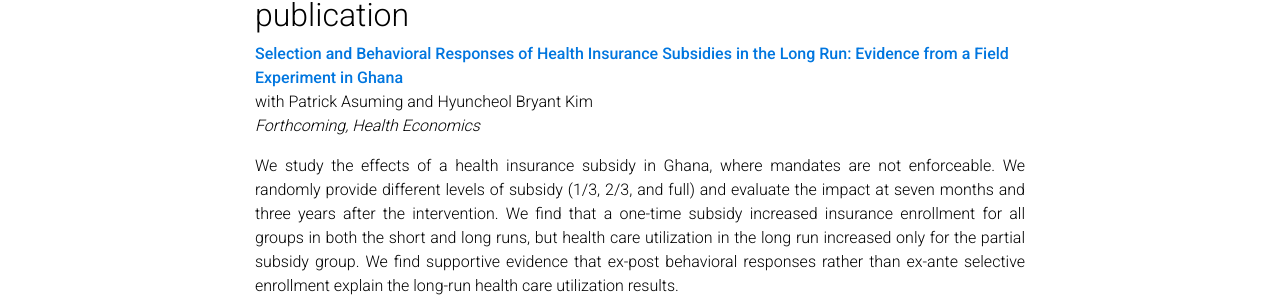
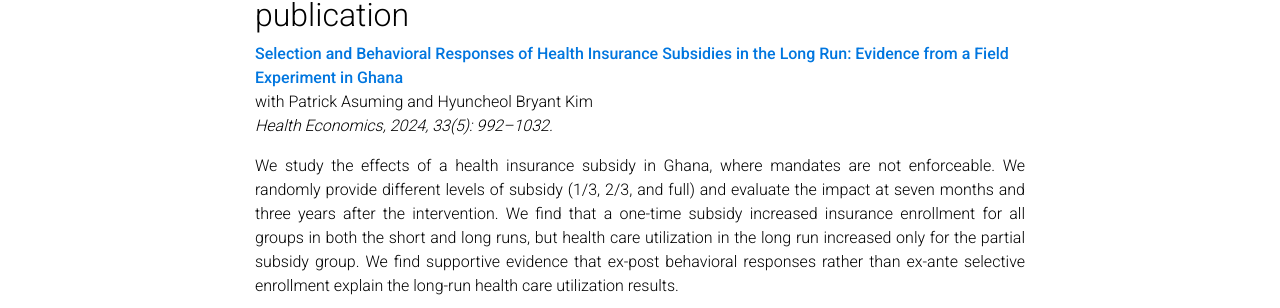
Before and after one commit to armandsim/armandsim.github.io, a Jekyll site: the page built from _pages/research.md, in a window 1280 px wide and 900 px high. Shown: the part 189-497 px from the top of the window. Built offline with Jekyll 4.4.1, drawn with Linux system fonts in a browser that asks for light colours; comment, search, counter and statistics services are not loaded; a style sheet for code colours, icons or effects is not loaded.

Commit message:
Update research.md

```diff
--- a/_pages/research.md
+++ b/_pages/research.md
@@ -11,7 +11,7 @@ nav_order: 2
 
 **[Selection and Behavioral Responses of Health Insurance Subsidies in the Long Run: Evidence from a Field Experiment in Ghana](/docs/AKS_Ghana_Published_Version_HE.pdf)** <br>
 with Patrick Asuming and Hyuncheol Bryant Kim <br>
-*Forthcoming, Health Economics* <br>
+*Health Economics, 2024, 33(5): 992–1032.* <br>
 
 We study the effects of a health insurance subsidy in Ghana, where mandates are not enforceable. We randomly provide different levels of subsidy (1/3, 2/3, and full) and evaluate the impact at seven months and three years after the intervention. We find that a one-time subsidy increased insurance enrollment for all groups in both the short and long runs, but health care utilization in the long run increased only for the partial subsidy group. We find supportive evidence that ex-post behavioral responses rather than ex-ante selective enrollment explain the long-run health care utilization results.
 {: style="text-align: justify"}
```
